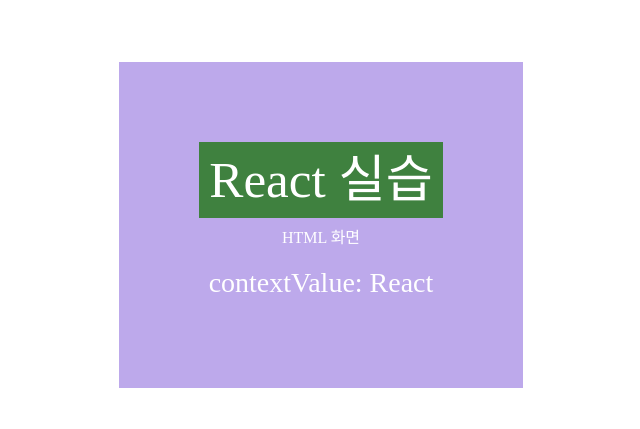
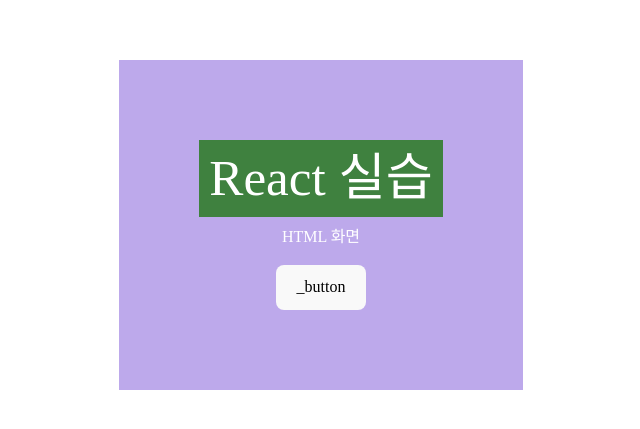
Before and after one commit to xlzbthxyjkoo/sw_react, a React (Vite) app in the folder front/react-exam/: page / in a window 1280 px wide. Shown: the part 175-604 px from the top of the page, without its empty margins (319-959 px from the left). Built offline with nearby package versions, Linux system fonts and the light colour scheme.

Commit message:
0808 context

```diff
--- a/front/react-exam/src/App.jsx
+++ b/front/react-exam/src/App.jsx
@@ -1,8 +1,7 @@
 import React from "react";
 import './App.css';
 import 'bootstrap/dist/css/bootstrap.min.css';
-import R076_ContextApi from "./exe070/context/R076_Context";
-import R075_ReactHoc from "./exe070/R075_ReactHoc";
+import R077_ContextApi from "./exe070/context_R077/R077_ContextApi";
 
 function App() {
   return (
@@ -71,8 +70,9 @@
       <R072_OnSubmit/>
       <R073_ReactRef/>
       <R074_ReactCurrying />
-      <R075_ReactHoc name='React200'/> */}
-      <R076_ContextApi/>
+      <R075_ReactHoc name='React200'/>
+      <R076_ContextApi/> */}
+      <R077_ContextApi/>
 
 
     </div>
--- /dev/null
+++ b/front/react-exam/src/exe070/context_R077/R077_ContextApi.jsx
@@ -0,0 +1,29 @@
+import React from "react";
+import Children from './contextChildren'
+
+const {Provider, Consumer} = React.createContext();
+export {Consumer}
+
+class R077_ContextApi extends React.Component {
+    constructor(props) {
+        super(props);
+        this.setStateFunc = this.setStateFunc.bind(this);
+    }
+    setStateFunc(value) {
+        this.setState({name: value});
+    }
+
+    render() {
+        const content = {
+            ...this.state,
+            setStateFunc: this.setStateFunc
+        }
+        return (
+            <Provider value={content}>
+                <Children/>
+            </Provider>
+        )
+    }
+}
+
+export default R077_ContextApi;
--- /dev/null
+++ b/front/react-exam/src/exe070/context_R077/contextChildren.jsx
@@ -0,0 +1,19 @@
+import React from "react";
+import {Consumer} from './R077_ContextApi';
+
+class contextChildren extends React.Component {
+    render() {
+        return(
+            <Consumer>
+                {
+                    contextValue =>
+                        <button onClick={e => contextValue.setStateFunc('react practice')}>
+                            {contextValue.name}_button
+                        </button>
+                }
+            </Consumer>
+        )
+    }
+}
+
+export default contextChildren;
```
